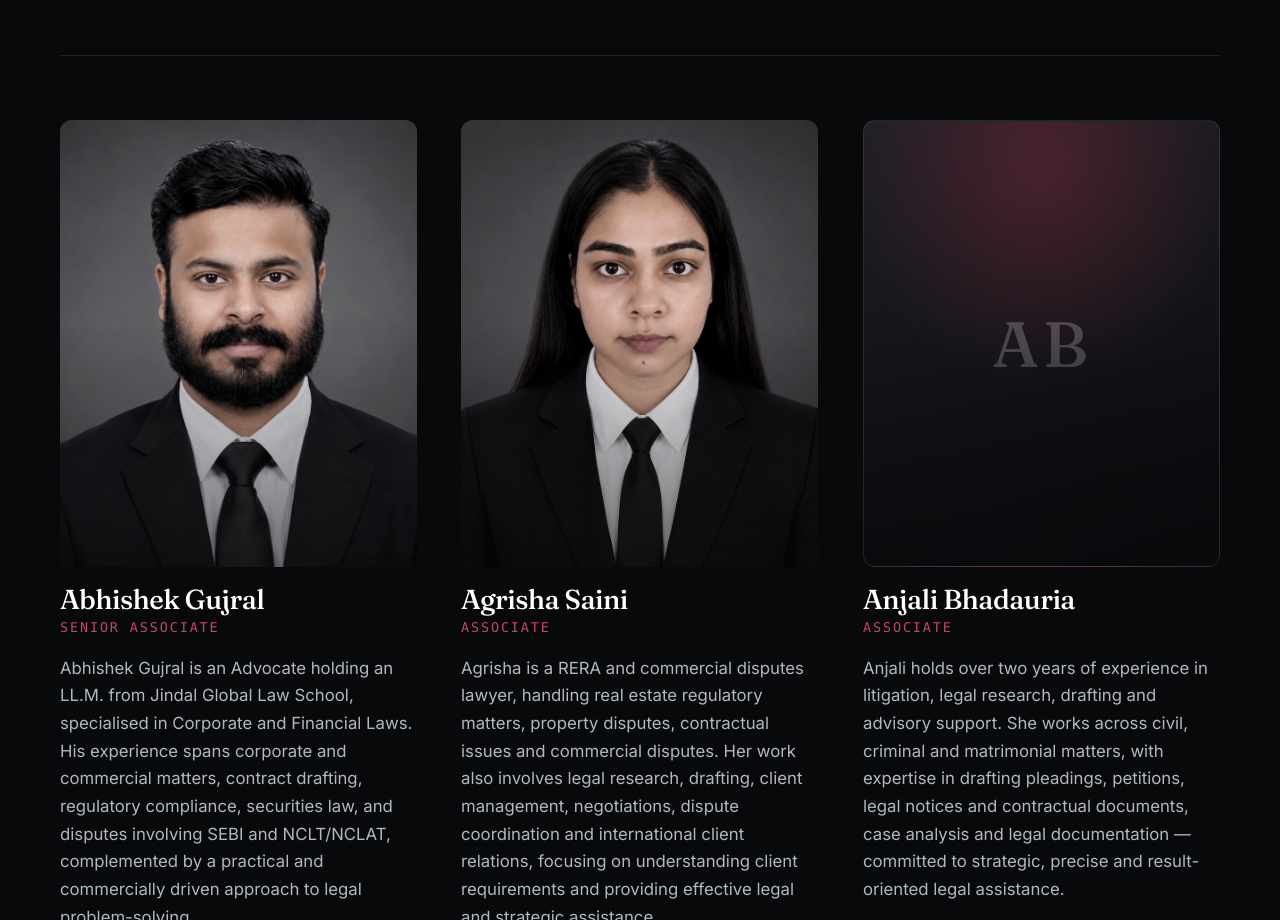
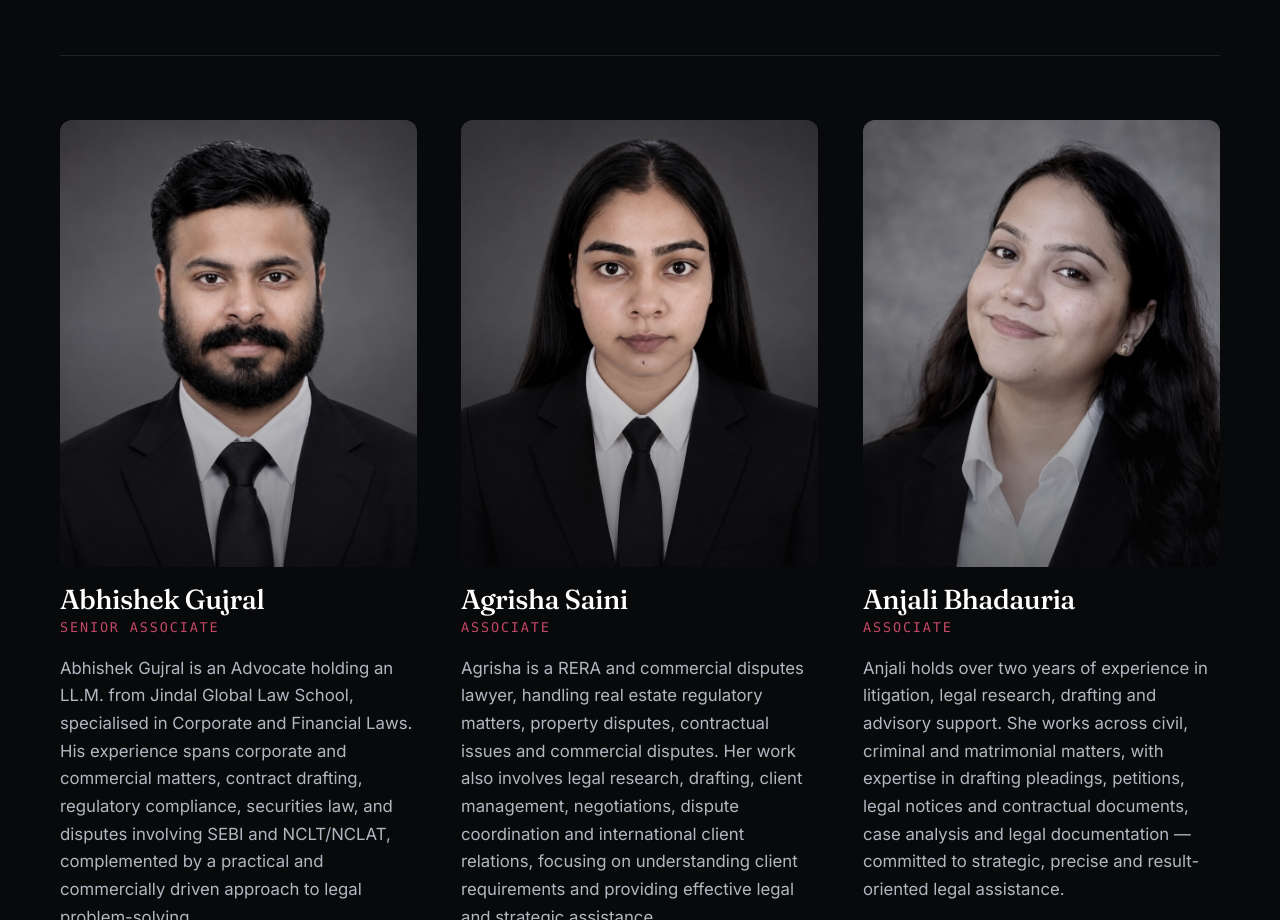
Before and after one commit to Faharimran/resol-site, a plain HTML site: page team.html in a window 1280 px wide. Shown: the part 1060-1980 px from the top of the page. Drawn offline with Linux system fonts and the light colour scheme.

Commit message:
Update published site

```diff
--- a/team.html
+++ b/team.html
@@ -285,8 +285,8 @@
         </div>
       </article>
       <article class="person reveal" id="anjali-bhadauria">
-        <div class="portrait portrait--initials" role="img" aria-label="Portrait of Anjali Bhadauria to follow">
-          <span aria-hidden="true">AB</span>
+        <div class="portrait">
+          <img src="assets/img/team/anjali-bhadauria.jpg" alt="Anjali Bhadauria, Associate" width="800" height="1000" loading="lazy" decoding="async">
         </div>
         <div class="person__body" style="display:grid;gap:1rem;align-content:start">
           <div>
```
Also changed, not shown: assets/img/team/anjali-bhadauria.jpg (added).
